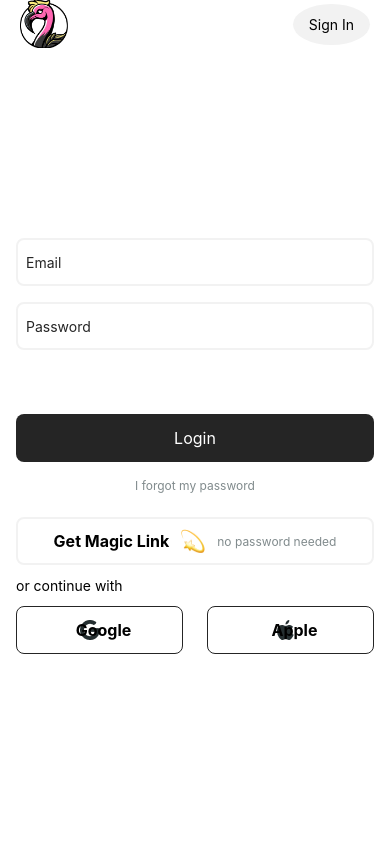
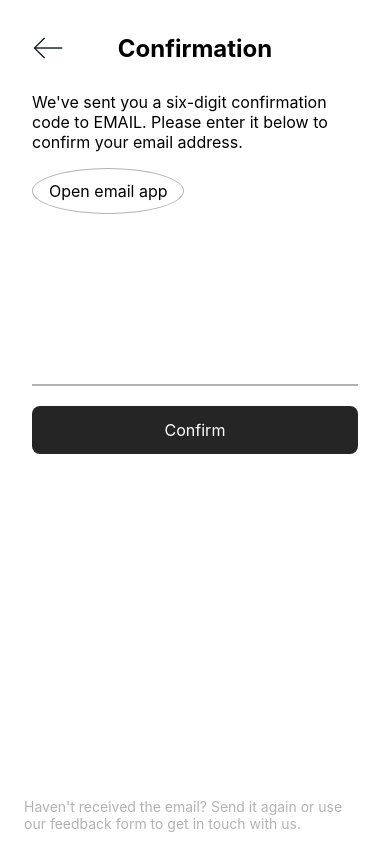
Before and after one commit to MStormchaser/bare-bone-app-login-flow, a React Native app in the folder bare-app/: screen /SignUpConfirmation in a window 390 px wide. Built offline with nearby package versions, Linux system fonts and the light colour scheme.

Commit message:
Added Sign-Up confirmation & passwordless log-in screens

```diff
--- a/bare-app/App.js
+++ b/bare-app/App.js
@@ -4,6 +4,8 @@ import { createNativeStackNavigator } from "@react-navigation/native-stack";
 import HomeScreen from "./screens/HomeScreen";
 import LoginScreen from "./screens/LoginScreen";
 import SignUpScreen from "./screens/SignUpScreen";
+import SignUpConfirmationScreen from "./screens/SignUpConfirmationScreen";
+import PasswordlessSignInScreen from "./screens/PasswordlessSignInScreen";
 
 const Stack = createNativeStackNavigator();
 
@@ -16,6 +18,14 @@ export default function App() {
       >
         <Stack.Screen name="Login" component={LoginScreen} />
         <Stack.Screen name="SignUp" component={SignUpScreen} />
+        <Stack.Screen
+          name="SignUpConfirmation"
+          component={SignUpConfirmationScreen}
+        />
+        <Stack.Screen
+          name="PasswordlessSignIn"
+          component={PasswordlessSignInScreen}
+        />
         <Stack.Screen name="Home" component={HomeScreen} />
       </Stack.Navigator>
     </NavigationContainer>
--- a/bare-app/constants/theme.js
+++ b/bare-app/constants/theme.js
@@ -5,13 +5,11 @@ const COLORS = {
 
   surfaceBase: "#fff",
   surfacePrimary: "#F2F2F2",
-  surfaceSecondary: "#818B8D",
-
-  gray: "#83829A",
-  gray2: "#C1C0C8",
+  surfaceSecondary: "#B3B3B3",
 
   white: "#fff",
   black: "#252525",
+  flamingo: "#FF66B2",
 };
 
 const FONT = {
--- a/bare-app/screens/LoginScreen.jsx
+++ b/bare-app/screens/LoginScreen.jsx
@@ -5,7 +5,7 @@ import globalStyles from "../styles/globalStyle";
 
 import styles from "../styles/login/loginScreen.style";
 
-import { logos, icons } from "../constants";
+import { logos, icons, COLORS } from "../constants";
 
 const LoginScreen = ({ navigation }) => {
   const [email, setEmail] = useState("");
@@ -28,7 +28,7 @@ const LoginScreen = ({ navigation }) => {
           style={styles.headerBtn}
           onPress={() => navigation.push("SignUp")}
         >
-          <Text>Sign In</Text>
+          <Text>Sign Up</Text>
         </TouchableOpacity>
       </View>
       {/* Body */}
@@ -38,6 +38,8 @@ const LoginScreen = ({ navigation }) => {
           value={email}
           onChangeText={setEmail}
           style={globalStyles.TextInput}
+          keyboardType="email-address"
+          selectionColor={COLORS.flamingo}
         />
         <TextInput
           placeholder="Password"
@@ -45,6 +47,7 @@ const LoginScreen = ({ navigation }) => {
           onChangeText={setPassword}
           secureTextEntry={true}
           style={globalStyles.TextInput}
+          selectionColor={COLORS.flamingo}
         />
         <View style={styles.spacerLarge}></View>
         <TouchableOpacity
@@ -58,7 +61,12 @@ const LoginScreen = ({ navigation }) => {
             I forgot my password
           </Text>
         </TouchableOpacity>
-        <TouchableOpacity style={styles.buttonMagicLinkWrapper}>
+
+        {/* Passwordless Sign-In */}
+        <TouchableOpacity
+          style={styles.buttonMagicLinkWrapper}
+          onPress={() => navigation.push("PasswordlessSignIn")}
+        >
           <View style={styles.buttonMagicLinkContainer}>
             <Text style={styles.buttonMagicLinkTextLeft}>Get Magic Link</Text>
             <Image
--- /dev/null
+++ b/bare-app/screens/PasswordlessSignInScreen.jsx
@@ -0,0 +1,60 @@
+import {
+  View,
+  Text,
+  SafeAreaView,
+  TouchableOpacity,
+  Image,
+  TextInput,
+} from "react-native";
+import React from "react";
+import { icons } from "../constants";
+import globalStyle from "../styles/globalStyle";
+import styles from "../styles/signUp/passwordlessSignUpScreen.style";
+
+const PasswordlessSignInScreen = ({ navigation }) => {
+  return (
+    <SafeAreaView style={globalStyle.screenWrapper}>
+      {/* Header */}
+      <View style={styles.headerWrapper}>
+        <TouchableOpacity
+          onPress={() => navigation.goBack()}
+          style={styles.headerIconWrapper}
+        >
+          <Image source={icons.arrowLeft} style={styles.headerIcon} />
+        </TouchableOpacity>
+        <Text style={styles.headerText}>Get a magic link</Text>
+        <Text style={styles.spacerHeader}></Text>
+      </View>
+      {/* Body */}
+      <View style={styles.bodyWrapper}>
+        <View>
+          <Text style={styles.confirmationText}>
+            This is a passwordless login. We will send you an email with a magic
+            link for you to log-in as simple as a push of a button. Type your
+            email below.
+          </Text>
+          <TouchableOpacity style={styles.emailButton}>
+            <Text style={styles.emailButtonText}>Open email app</Text>
+          </TouchableOpacity>
+        </View>
+        <View>
+          <TextInput
+            style={[globalStyle.TextInputSecondary, styles.textInputSpacing]}
+            keyboardType="number-pad"
+          />
+          <TouchableOpacity style={globalStyle.buttonPrimary}>
+            <Text style={globalStyle.buttonTextPrimary}>Confirm</Text>
+          </TouchableOpacity>
+        </View>
+      </View>
+      <View style={styles.footerWrapper}>
+        <Text style={styles.footerText}>
+          Haven't received the email? Send it again or use our feedback form to
+          get in touch with us.
+        </Text>
+      </View>
+    </SafeAreaView>
+  );
+};
+
+export default PasswordlessSignInScreen;
--- /dev/null
+++ b/bare-app/screens/SignUpConfirmationScreen.jsx
@@ -0,0 +1,59 @@
+import {
+  View,
+  Text,
+  SafeAreaView,
+  TouchableOpacity,
+  Image,
+  TextInput,
+} from "react-native";
+import React from "react";
+import { icons } from "../constants";
+import globalStyle from "../styles/globalStyle";
+import styles from "../styles/signUp/signUpConfirmationScreen.style";
+
+const SignUpConfirmationScreen = ({ navigation }) => {
+  return (
+    <SafeAreaView style={globalStyle.screenWrapper}>
+      {/* Header */}
+      <View style={styles.headerWrapper}>
+        <TouchableOpacity
+          onPress={() => navigation.goBack()}
+          style={styles.headerIconWrapper}
+        >
+          <Image source={icons.arrowLeft} style={styles.headerIcon} />
+        </TouchableOpacity>
+        <Text style={styles.headerText}>Confirmation</Text>
+        <Text style={styles.spacerHeader}></Text>
+      </View>
+      {/* Body */}
+      <View style={styles.bodyWrapper}>
+        <View>
+          <Text style={styles.confirmationText}>
+            We've sent you a six-digit confirmation code to EMAIL. Please enter
+            it below to confirm your email address.
+          </Text>
+          <TouchableOpacity style={styles.emailButton}>
+            <Text style={styles.emailButtonText}>Open email app</Text>
+          </TouchableOpacity>
+        </View>
+        <View>
+          <TextInput
+            style={[globalStyle.TextInputSecondary, styles.textInputSpacing]}
+            keyboardType="number-pad"
+          />
+          <TouchableOpacity style={globalStyle.buttonPrimary}>
+            <Text style={globalStyle.buttonTextPrimary}>Confirm</Text>
+          </TouchableOpacity>
+        </View>
+      </View>
+      <View style={styles.footerWrapper}>
+        <Text style={styles.footerText}>
+          Haven't received the email? Send it again or use our feedback form to
+          get in touch with us.
+        </Text>
+      </View>
+    </SafeAreaView>
+  );
+};
+
+export default SignUpConfirmationScreen;
--- a/bare-app/screens/SignUpScreen.jsx
+++ b/bare-app/screens/SignUpScreen.jsx
@@ -10,8 +10,8 @@ import React, { useState } from "react";
 import { SafeAreaView } from "react-native-safe-area-context";
 import globalStyles from "../styles/globalStyle";
 
-import { COLORS, SIZES, icons } from "../constants";
-import { StyleSheet } from "react-native";
+import styles from "../styles/signUp/signUpScreen.style";
+import { logos, icons, COLORS } from "../constants";
 import Checkbox from "../utils/Checkbox";
 
 const SignUpScreen = ({ navigation }) => {
@@ -54,12 +54,15 @@ const SignUpScreen = ({ navigation }) => {
           placeholder="Name"
           value={name}
           onChangeText={setName}
+          selectionColor={COLORS.flamingo}
         />
         <TextInput
           style={globalStyles.TextInput}
           placeholder="Email"
           value={email}
           onChangeText={setEmail}
+          keyboardType="email-address"
+          selectionColor={COLORS.flamingo}
         />
         <TextInput
           style={globalStyles.TextInput}
@@ -67,6 +70,7 @@ const SignUpScreen = ({ navigation }) => {
           value={password}
           onChangeText={setPassword}
           secureTextEntry={true}
+          selectionColor={COLORS.flamingo}
         />
         <View style={styles.termsWrapper}>
           <Checkbox
@@ -94,7 +98,7 @@ const SignUpScreen = ({ navigation }) => {
               : globalStyles.buttonDisabled
           }
           disabled={!isCheckedTerms}
-          onPress={register}
+          onPress={() => navigation.navigate("SignUpConfirmation")}
         >
           <Text
             style={
@@ -112,44 +116,3 @@ const SignUpScreen = ({ navigation }) => {
 };
 
 export default SignUpScreen;
-
-const styles = StyleSheet.create({
-  headerWrapper: {
-    // flex: 1,
-    flexDirection: "row",
-    alignItems: "center",
-    justifyContent: "space-between",
-    marginHorizontal: SIZES.large,
-    marginTop: SIZES.large,
-  },
-  headerIconWrapper: {
-    flex: 1,
-    padding: SIZES.small,
-  },
-  headerIcon: {
-    height: SIZES.xxLarge,
-    width: SIZES.xxLarge,
-  },
-  headerText: {
-    flex: 3,
-    fontSize: SIZES.xLarge,
-    fontWeight: "bold",
-    textAlign: "center",
-    justifyContent: "center",
-    marginLeft: SIZES.xLarge * -1,
-  },
-  spacerHeader: {
-    flex: 1,
-  },
-  termsWrapper: {
-    flexDirection: "row",
-    alignItems: "center",
-    paddingVertical: SIZES.xSmall,
-  },
-  termsTextPadding: {
-    paddingLeft: SIZES.small,
-  },
-  spacerVertical: {
-    paddingVertical: SIZES.medium,
-  },
-});
--- a/bare-app/styles/globalStyle.js
+++ b/bare-app/styles/globalStyle.js
@@ -8,8 +8,8 @@ const globalStyle = StyleSheet.create({
     backgroundColor: COLORS.surfaceBase,
   },
   buttonPrimary: {
-    //width: "100%",
-    flex: 1,
+    width: "100%",
+    // flex: 1,
     height: SIZES.x5Large,
     maxHeight: SIZES.x5Large,
     alignItems: "center",
@@ -60,9 +60,19 @@ const globalStyle = StyleSheet.create({
   TextInput: {
     width: "100%",
     height: SIZES.x5Large,
-    borderColor: COLORS.surfacePrimary,
+    borderColor: COLORS.surfaceSecondary,
     borderRadius: SIZES.xxSmall,
-    borderWidth: 2,
+    borderWidth: 1,
+    backgroundColor: COLORS.surfaceBase,
+    paddingLeft: SIZES.xxSmall,
+    marginBottom: SIZES.medium,
+    color: COLORS.black,
+  },
+  TextInputSecondary: {
+    width: "100%",
+    height: SIZES.x5Large,
+    borderColor: COLORS.surfaceSecondary,
+    borderBottomWidth: 2,
     backgroundColor: COLORS.surfaceBase,
     paddingLeft: SIZES.xxSmall,
     marginBottom: SIZES.medium,
--- /dev/null
+++ b/bare-app/styles/signUp/passwordlessSignUpScreen.style.js
@@ -0,0 +1,70 @@
+import { StyleSheet } from "react-native";
+import { COLORS, SIZES } from "../../constants";
+
+const styles = StyleSheet.create({
+  headerWrapper: {
+    // flex: 1,
+    flexDirection: "row",
+    alignItems: "center",
+    justifyContent: "space-between",
+    marginHorizontal: SIZES.large,
+    marginTop: SIZES.large,
+  },
+  headerIconWrapper: {
+    flex: 1,
+    padding: SIZES.small,
+  },
+  headerIcon: {
+    height: SIZES.xxLarge,
+    width: SIZES.xxLarge,
+    resizeMode: "contain",
+  },
+  headerText: {
+    flex: 3,
+    fontSize: SIZES.xLarge,
+    fontWeight: "bold",
+    textAlign: "center",
+    justifyContent: "center",
+    marginLeft: SIZES.xLarge * -1,
+  },
+  spacerHeader: {
+    flex: 1,
+  },
+  bodyWrapper: {
+    flex: 0.5,
+    marginHorizontal: SIZES.xxLarge,
+    justifyContent: "space-between",
+  },
+  confirmationText: {
+    marginTop: SIZES.medium,
+    fontSize: SIZES.medium,
+  },
+  emailButton: {
+    marginTop: SIZES.medium,
+    paddingHorizontal: SIZES.medium,
+    paddingVertical: SIZES.small,
+    backgroundColor: COLORS.white,
+    borderColor: COLORS.surfaceSecondary,
+    borderWidth: 1,
+    borderRadius: "50%",
+    alignSelf: "flex-start",
+  },
+  emailButtonText: {
+    fontSize: SIZES.medium,
+  },
+  textInputSpacing: {
+    // marginTop: SIZES.x5Large,
+    marginBottom: SIZES.large,
+  },
+  footerWrapper: {
+    marginHorizontal: SIZES.xLarge,
+    flex: 0.5,
+    flexDirection: "column-reverse",
+    marginBottom: SIZES.small,
+  },
+  footerText: {
+    color: COLORS.surfaceSecondary,
+  },
+});
+
+export default styles;
--- /dev/null
+++ b/bare-app/styles/signUp/signUpConfirmationScreen.style.js
@@ -0,0 +1,70 @@
+import { StyleSheet } from "react-native";
+import { COLORS, SIZES } from "../../constants";
+
+const styles = StyleSheet.create({
+  headerWrapper: {
+    // flex: 1,
+    flexDirection: "row",
+    alignItems: "center",
+    justifyContent: "space-between",
+    marginHorizontal: SIZES.large,
+    marginTop: SIZES.large,
+  },
+  headerIconWrapper: {
+    flex: 1,
+    padding: SIZES.small,
+  },
+  headerIcon: {
+    height: SIZES.xxLarge,
+    width: SIZES.xxLarge,
+    resizeMode: "contain",
+  },
+  headerText: {
+    flex: 3,
+    fontSize: SIZES.xLarge,
+    fontWeight: "bold",
+    textAlign: "center",
+    justifyContent: "center",
+    marginLeft: SIZES.xLarge * -1,
+  },
+  spacerHeader: {
+    flex: 1,
+  },
+  bodyWrapper: {
+    flex: 0.5,
+    marginHorizontal: SIZES.xxLarge,
+    justifyContent: "space-between",
+  },
+  confirmationText: {
+    marginTop: SIZES.medium,
+    fontSize: SIZES.medium,
+  },
+  emailButton: {
+    marginTop: SIZES.medium,
+    paddingHorizontal: SIZES.medium,
+    paddingVertical: SIZES.small,
+    backgroundColor: COLORS.white,
+    borderColor: COLORS.surfaceSecondary,
+    borderWidth: 1,
+    borderRadius: "50%",
+    alignSelf: "flex-start",
+  },
+  emailButtonText: {
+    fontSize: SIZES.medium,
+  },
+  textInputSpacing: {
+    // marginTop: SIZES.x5Large,
+    marginBottom: SIZES.large,
+  },
+  footerWrapper: {
+    marginHorizontal: SIZES.xLarge,
+    flex: 0.5,
+    flexDirection: "column-reverse",
+    marginBottom: SIZES.small,
+  },
+  footerText: {
+    color: COLORS.surfaceSecondary,
+  },
+});
+
+export default styles;
--- /dev/null
+++ b/bare-app/styles/signUp/signUpScreen.style.js
@@ -0,0 +1,45 @@
+import { StyleSheet } from "react-native";
+import { COLORS, SIZES } from "../../constants";
+
+const styles = StyleSheet.create({
+  headerWrapper: {
+    // flex: 1,
+    flexDirection: "row",
+    alignItems: "center",
+    justifyContent: "space-between",
+    marginHorizontal: SIZES.large,
+    marginTop: SIZES.large,
+  },
+  headerIconWrapper: {
+    flex: 1,
+    padding: SIZES.small,
+  },
+  headerIcon: {
+    height: SIZES.xxLarge,
+    width: SIZES.xxLarge,
+  },
+  headerText: {
+    flex: 3,
+    fontSize: SIZES.xLarge,
+    fontWeight: "bold",
+    textAlign: "center",
+    justifyContent: "center",
+    marginLeft: SIZES.xLarge * -1,
+  },
+  spacerHeader: {
+    flex: 1,
+  },
+  termsWrapper: {
+    flexDirection: "row",
+    alignItems: "center",
+    paddingVertical: SIZES.xSmall,
+  },
+  termsTextPadding: {
+    paddingLeft: SIZES.small,
+  },
+  spacerVertical: {
+    paddingVertical: SIZES.medium,
+  },
+});
+
+export default styles;
```
Also changed, not shown: bare-app/screens/PasswordRecoveryScreen.jsx (added).
